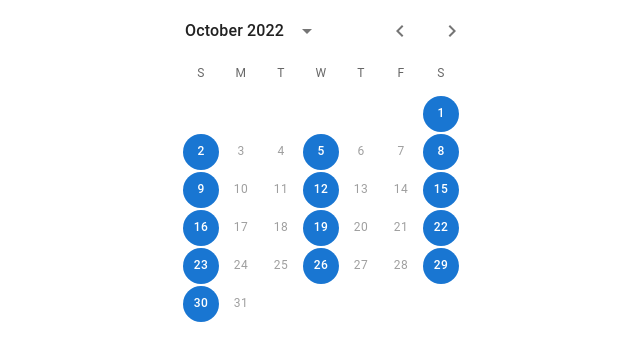
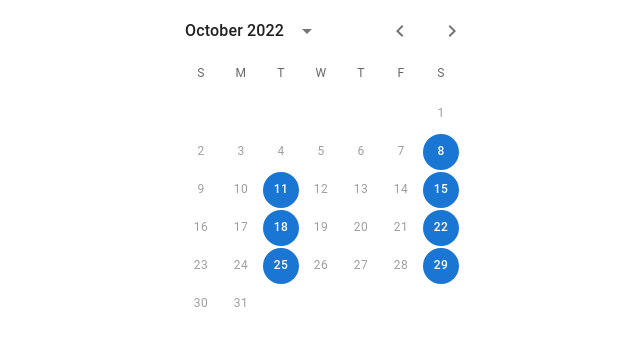
Before and after one commit to ArnabChatterjee20k/MediMyth---Frontend, a React (Vite) app: page / in a window 1280 px wide. Shown: the top 360 px of the page, without its empty margins (319-959 px from the left). Built offline with nearby package versions, Linux system fonts and the light colour scheme.

Commit message:
rendering general schedules

```diff
--- a/src/App.jsx
+++ b/src/App.jsx
@@ -2,6 +2,7 @@ import CssBaseline from "@mui/material/CssBaseline";
 import { BrowserRouter} from "react-router-dom";
 import DoctorRoutes from "./routes/DoctorRoutes";
 import ScheduleCalendar  from "./features/scheduler/components/ScheduleCalendar";
+import { getDifferenceDates } from "./utils/dateTime";
 
 function App() {
   return (
--- a/src/features/scheduler/components/ScheduleCalendar.jsx
+++ b/src/features/scheduler/components/ScheduleCalendar.jsx
@@ -1,22 +1,24 @@
-import * as React from "react";
+import { useState } from "react";
 import TextField from "@mui/material/TextField";
 import { AdapterDateFns } from "@mui/x-date-pickers/AdapterDateFns";
 import { LocalizationProvider } from "@mui/x-date-pickers/LocalizationProvider";
 import { StaticDatePicker } from "@mui/x-date-pickers/StaticDatePicker";
 import Stack from "@mui/material/Stack";
-import { getFormattedDate, getToday } from "../../../lib/Date-Time/datetime";
-import { parseTimeStamps , getWeekDay } from "../../../lib/Date-Time/datetime";
-import { format } from "date-fns";
+import {
+  getWeekDay,
+  getDifferenceDates
+} from "../../../utils/dateTime";
 import { DateFormat } from "../../../data/Constants";
-import {PickersDay} from '@mui/x-date-pickers/';
+import { PickersDay } from "@mui/x-date-pickers/";
+import { getWeek, getWeekOfMonth } from "date-fns";
 const dummyData = [
   {
     address: "dsdff",
     appointment_data: [1, 2],
     booking_end: 2,
-    booking_start: 7,
+    booking_start: 1,
     clinic_name: "sdfd",
-    day: 0,
+    day: 2,
     fees: null,
     id: 1,
     medical_shop: "sdf",
@@ -31,9 +33,9 @@ const dummyData = [
     address: "dsdff",
     appointment_data: [1, 2],
     booking_end: 2,
-    booking_start: 7,
+    booking_start: 1,
     clinic_name: "sdfd",
-    day: 6,
+    day: 2,
     fees: null,
     id: 1,
     medical_shop: "sdf",
@@ -48,9 +50,9 @@ const dummyData = [
     address: "dsdff",
     appointment_data: [1, 2],
     booking_end: 1,
-    booking_start: 7,
+    booking_start: 1,
     clinic_name: "sdfd",
-    day: 3,
+    day: 6,
     fees: null,
     id: 1,
     medical_shop: "sdf",
@@ -62,15 +64,19 @@ const dummyData = [
     specific_week: null,
   },
 ];
-
-const daysToRender = ()=>{
-  const days = new Set();
-  dummyData.map(e=>days.add(e.day))
-  return [...days];
-}
+// creating this dataStructure to access the schedules easily and accessing data becomes more cleaner using key value pair
+const ORDERED_SCHEDULE = {};
+dummyData.map((element) => {
+  if (ORDERED_SCHEDULE[element.day]) {
+    ORDERED_SCHEDULE[element.day].push(element);
+  } else {
+    ORDERED_SCHEDULE[element.day] = [element];
+  }
+});
 
 export default function ScheduleCalendar() {
-  const [value, setValue] = React.useState("");
+  const [value, setValue] = useState("");
+  const [schedules, setSchedules] = useState(ORDERED_SCHEDULE);
   return (
     <Stack justifyContent="center" alignItems="center">
       <LocalizationProvider dateAdapter={AdapterDateFns}>
@@ -81,13 +87,29 @@ export default function ScheduleCalendar() {
           disableOpenPicker
           openTo="day"
           disableHighlightToday={true}
-          renderDay={(date, selectedDays, pickersDayProps)=>{
-            const days = daysToRender();
-            if(days.includes(getWeekDay(date))){
-              return <PickersDay {...pickersDayProps} day={date} selected={true} key={getWeekDay(date)} />
-            }
-            else{
-              return <PickersDay {...pickersDayProps}  selected={false}  day={date} disabled  key={getWeekDay(date)} />
+          renderDay={(date, selectedDays, pickersDayProps) => {
+            // rendering the next dates and today if available
+            const dateExists = schedules[getWeekDay(date)];
+            if (dateExists && getDifferenceDates(date, new Date()) >= 0) {
+              return (
+                <PickersDay
+                  {...pickersDayProps}
+                  day={date}
+                  selected={true}
+                  key={getWeekDay(date)}
+                  onClick={()=>console.log(getWeekOfMonth(date))}
+                />
+              );
+            } else {
+              return (
+                <PickersDay
+                  {...pickersDayProps}
+                  selected={false}
+                  day={date}
+                  disabled
+                  key={date}
+                />
+              );
             }
           }}
           onChange={(newValue) => {
--- /dev/null
+++ b/src/lib/CustomDateFns/CustomDateFns.js
@@ -0,0 +1,38 @@
+import { format, parseISO,getDay, differenceInCalendarDays} from "date-fns";
+export class CustomDateFns{
+    /**
+     *
+     * @param {*Date} -  dateObj date object
+     * @param {*String} -  dateFormat format of the date
+     * @returns formatted date
+     */
+    static formatDate(dateObj,dateFormat){
+        return format(dateObj,dateFormat)
+    }
+    /**
+     *
+     * @param {*Date} -  dateObj date object
+     * @returns parsed date
+     */
+    static parseDateISO(dateObj){
+        return parseISO(dateObj)
+    }
+    /**
+     *
+      * @param {*Date} - dateObj date object
+     * @returns the index of the date(0 to 6)
+     */
+    static getDayIndex(dateObj){
+        return getDay(dateObj)
+    }
+
+    /**
+     *
+     * @param {*Date} - date on left
+     * @param {*Date} - date on right
+     * @returns the calendar difference between 2 dates.
+     */
+    static calendarDifferenceDates(dateLeft,dateRight){
+        return differenceInCalendarDays(dateLeft,dateRight)
+    }
+}
--- a/src/lib/Date-Time/datetime.js
+++ /dev/null
@@ -1,23 +0,0 @@
-import { format, parseISO,getDay} from "date-fns";
-import { DateFormat } from "../../data/Constants";
-
-export function getToday(){
-    return format(new Date(), DateFormat)
-}
-
-export function getFormattedDate(dateObj,dateFormat=DateFormat){
-    return format(dateObj,dateFormat)
-}
-
-export function parseDate(dateObj){
-    return parseISO(dateObj)
-}
-
-export function parseTimeStamps(dateObj){
-    return getFormattedDate(dateObj,"MMM d 'AT' h:m a")
-}
-
-export function getWeekDay(dateObj){
-    // it will get the index of the day of the weeek using the date like Nov 30
-    return getDay(new Date(dateObj))
-}
--- /dev/null
+++ b/src/utils/dateTime.js
@@ -0,0 +1,27 @@
+import { DateFormat } from "../data/Constants";
+import { CustomDateFns } from "../lib/CustomDateFns/CustomDateFns";
+
+export function getToday(){
+    return CustomDateFns.formatDate(new Date(), DateFormat)
+}
+
+export function getFormattedDate(dateObj,dateFormat=DateFormat){
+    return CustomDateFns.formatDate(dateObj,dateFormat)
+}
+
+export function parseDate(dateObj){
+    return CustomDateFns.parseDateISO(dateObj)
+}
+
+export function parseTimeStamps(dateObj){
+    return CustomDateFns.formatDate(dateObj,"MMM d 'AT' h:m a")
+}
+
+export function getWeekDay(dateObj){
+    // it will get the index of the day of the weeek using the date like Nov 30
+    return CustomDateFns.getDayIndex(new Date(dateObj))
+}
+
+export function getDifferenceDates(dateLeft,dateRight){
+    return CustomDateFns.calendarDifferenceDates(dateLeft,dateRight)
+}
```
Also changed, not shown: src/features/scheduler/Styles/SchedulerStyle.jsx (added, +7 -0 lines).
